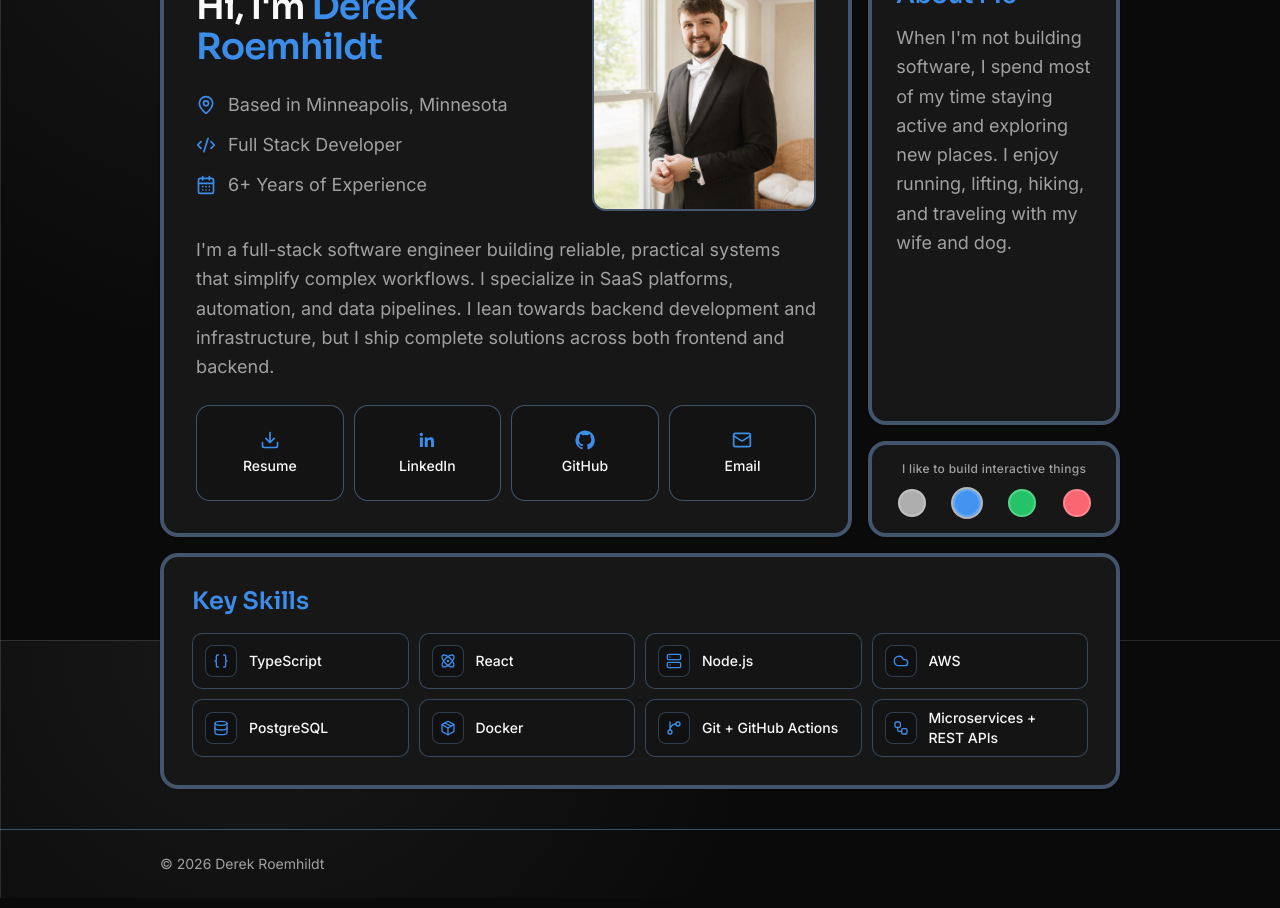
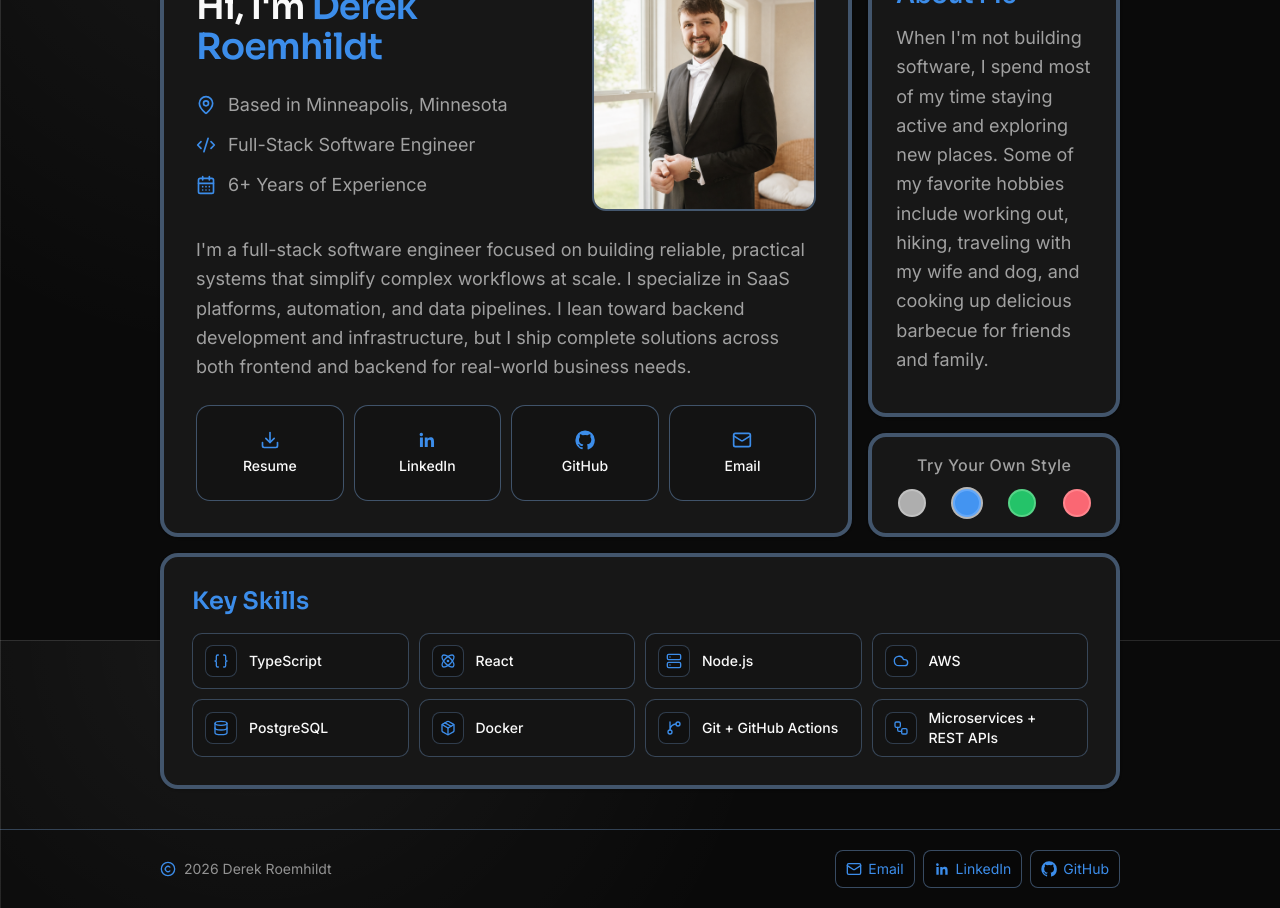
Before and after one commit to Droem19/derek-dev-website, a React (Vite) app in the folder apps/ui/: page / in a window 1280 px wide. Shown: the part 160-1068 px from the top of the page. Built offline with nearby package versions, Linux system fonts and the light colour scheme.

Commit message:
Update About Me + Footer

```diff
--- /dev/null
+++ b/apps/ui/src/components/custom-icons.tsx
@@ -0,0 +1,17 @@
+import type { SVGProps } from 'react';
+
+export function LinkedInIcon(props: SVGProps<SVGSVGElement>) {
+    return (
+        <svg aria-hidden="true" fill="currentColor" viewBox="0 0 24 24" {...props}>
+            <path d="M20.45 20.45h-3.56v-5.57c0-1.33-.03-3.05-1.86-3.05-1.86 0-2.14 1.45-2.14 2.95v5.67H9.33V9h3.41v1.56h.05c.48-.9 1.64-1.86 3.37-1.86 3.61 0 4.28 2.37 4.28 5.46v6.29ZM5.31 7.43a2.06 2.06 0 1 1 0-4.11 2.06 2.06 0 0 1 0 4.11ZM7.09 20.45H3.53V9h3.56v11.45Z" />
+        </svg>
+    );
+}
+
+export function GitHubIcon(props: SVGProps<SVGSVGElement>) {
+    return (
+        <svg aria-hidden="true" fill="currentColor" viewBox="0 0 24 24" {...props}>
+            <path d="M12 .5A11.5 11.5 0 0 0 .5 12.16c0 5.12 3.32 9.45 7.92 10.98.58.11.8-.26.8-.57v-2.02c-3.22.72-3.9-1.4-3.9-1.4-.53-1.37-1.3-1.74-1.3-1.74-1.07-.75.08-.74.08-.74 1.18.08 1.8 1.24 1.8 1.24 1.05 1.82 2.75 1.3 3.42.99.1-.77.4-1.3.74-1.6-2.57-.3-5.27-1.31-5.27-5.85 0-1.3.45-2.36 1.19-3.19-.12-.3-.52-1.5.11-3.13 0 0 .97-.32 3.18 1.22a10.9 10.9 0 0 1 5.8 0c2.2-1.54 3.17-1.22 3.17-1.22.64 1.64.24 2.84.12 3.13.74.83 1.18 1.89 1.18 3.19 0 4.55-2.7 5.55-5.28 5.84.42.37.8 1.08.8 2.18v3.23c0 .32.2.69.8.57a11.67 11.67 0 0 0 7.92-10.98A11.5 11.5 0 0 0 12 .5Z" />
+        </svg>
+    );
+}
--- a/apps/ui/src/layouts/root-layout.tsx
+++ b/apps/ui/src/layouts/root-layout.tsx
@@ -1,11 +1,14 @@
+import { Copyright, Mail } from 'lucide-react';
 import { useEffect } from 'react';
 import { NavLink, Outlet } from 'react-router-dom';
 
+import { GitHubIcon, LinkedInIcon } from '@/components/custom-icons';
 import faviconIco from '../../resources/favicon.ico';
 import favicon16 from '../../resources/favicon-16x16.png';
 import favicon32 from '../../resources/favicon-32x32.png';
 
 const OUTLINE_COLOR_STORAGE_KEY = 'outline-color';
+const EMAIL_ADDRESS = 'droemhildt28@gmail.com';
 
 const OUTLINE_COLORS = [
     { id: 'gray', label: 'Gray' },
@@ -97,9 +100,43 @@ export function RootLayout() {
                 <Outlet />
             </main>
 
-            <footer className="border-t">
-                <div className="mx-auto w-full max-w-5xl px-4 py-6 text-sm text-muted-foreground sm:px-6 lg:px-8">
-                    <p>© {new Date().getFullYear()} Derek Roemhildt</p>
+            <footer className="border-t border-border/80 bg-black/10">
+                <div className="mx-auto flex w-full max-w-5xl items-center justify-between gap-4 px-4 py-5 sm:px-6 lg:px-8">
+                    <p className="flex items-center gap-2 text-xs text-muted-foreground/90 sm:text-sm">
+                        <Copyright className="h-4 w-4 shrink-0 text-ring" />
+                        <span>{new Date().getFullYear()} Derek Roemhildt</span>
+                    </p>
+
+                    <div className="flex items-center gap-2">
+                        <a
+                            aria-label="Send email"
+                            className="group inline-flex items-center gap-1.5 rounded-md border border-border bg-black/15 px-2.5 py-2 text-sm text-ring transition-[transform,box-shadow,border-color,background-color] duration-200 ease-out hover:-translate-y-0.5 hover:scale-105 hover:border-ring hover:bg-black/25 hover:shadow-[0_10px_20px_-12px_var(--color-ring)]"
+                            href={`mailto:${EMAIL_ADDRESS}`}
+                        >
+                            <Mail className="h-4 w-4 transition-transform duration-200 ease-out group-hover:scale-110" />
+                            <span>Email</span>
+                        </a>
+                        <a
+                            aria-label="LinkedIn profile"
+                            className="group inline-flex items-center gap-1.5 rounded-md border border-border bg-black/15 px-2.5 py-2 text-sm text-ring transition-[transform,box-shadow,border-color,background-color] duration-200 ease-out hover:-translate-y-0.5 hover:scale-105 hover:border-ring hover:bg-black/25 hover:shadow-[0_10px_20px_-12px_var(--color-ring)]"
+                            href="https://www.linkedin.com/in/droemhildt"
+                            rel="noreferrer"
+                            target="_blank"
+                        >
+                            <LinkedInIcon className="h-4 w-4 transition-transform duration-200 ease-out group-hover:scale-110" />
+                            <span>LinkedIn</span>
+                        </a>
+                        <a
+                            aria-label="GitHub profile"
+                            className="group inline-flex items-center gap-1.5 rounded-md border border-border bg-black/15 px-2.5 py-2 text-sm text-ring transition-[transform,box-shadow,border-color,background-color] duration-200 ease-out hover:-translate-y-0.5 hover:scale-105 hover:border-ring hover:bg-black/25 hover:shadow-[0_10px_20px_-12px_var(--color-ring)]"
+                            href="https://github.com/Droem19"
+                            rel="noreferrer"
+                            target="_blank"
+                        >
+                            <GitHubIcon className="h-4 w-4 transition-transform duration-200 ease-out group-hover:scale-110" />
+                            <span>GitHub</span>
+                        </a>
+                    </div>
                 </div>
             </footer>
         </div>
--- a/apps/ui/src/pages/home.tsx
+++ b/apps/ui/src/pages/home.tsx
@@ -19,6 +19,7 @@ import { useEffect, useRef, useState } from 'react';
 
 import { Alert, AlertDescription } from '@/components/alert';
 import { Card, CardContent } from '@/components/card';
+import { GitHubIcon, LinkedInIcon } from '@/components/custom-icons';
 import resumePdf from '../../resources/derek-roemhildt-resume.pdf';
 import profilePicture from '../../resources/profile-picture.png';
 
@@ -136,7 +137,7 @@ export function HomePage() {
         <section className="mx-auto w-full max-w-5xl px-4 py-10 sm:px-6 lg:px-8">
             <section className="grid items-start gap-4 lg:grid-cols-[minmax(0,2.2fr)_minmax(13.5rem,0.8fr)] lg:items-stretch">
                 <Card className="rounded-2xl">
-                    <CardContent className="space-y-6 p-6 sm:p-8">
+                    <CardContent className="space-y-6 px-6 pt-6 pb-6 sm:px-8 sm:pt-8 sm:pb-8">
                         <div className="flex flex-col gap-6 md:flex-row md:items-start md:justify-between">
                             <div className="space-y-6">
                                 <h1 className="text-3xl font-semibold tracking-tight sm:text-4xl">
@@ -153,7 +154,7 @@ export function HomePage() {
                                     </p>
                                     <p className="flex items-center gap-3">
                                         <Code2 className="h-5 w-5 shrink-0 text-ring" />
-                                        <span>Full Stack Developer</span>
+                                        <span>Full-Stack Software Engineer</span>
                                     </p>
                                     <p className="flex items-center gap-3">
                                         <CalendarDays className="h-5 w-5 shrink-0 text-ring" />
@@ -170,10 +171,10 @@ export function HomePage() {
                         </div>
 
                         <p className="text-base leading-relaxed text-muted-foreground sm:text-lg">
-                            I&apos;m a full-stack software engineer building reliable, practical systems that simplify
-                            complex workflows. I specialize in SaaS platforms, automation, and data pipelines. I lean
-                            towards backend development and infrastructure, but I ship complete solutions across both
-                            frontend and backend.
+                            I&apos;m a full-stack software engineer focused on building reliable, practical systems that
+                            simplify complex workflows at scale. I specialize in SaaS platforms, automation, and data
+                            pipelines. I lean toward backend development and infrastructure, but I ship complete
+                            solutions across both frontend and backend for real-world business needs.
                         </p>
 
                         <div className="grid grid-cols-2 gap-2.5 sm:grid-cols-4">
@@ -195,8 +196,8 @@ export function HomePage() {
                             <h2 className="text-xl font-semibold text-ring sm:text-2xl">About Me</h2>
                             <p className="text-base leading-relaxed text-muted-foreground sm:text-lg">
                                 When I&apos;m not building software, I spend most of my time staying active and
-                                exploring new places. I enjoy running, lifting, hiking, and traveling with my wife and
-                                dog.
+                                exploring new places. Some of my favorite hobbies include working out, hiking, traveling
+                                with my wife and dog, and cooking up delicious barbecue for friends and family.
                             </p>
                         </CardContent>
                     </Card>
@@ -204,8 +205,8 @@ export function HomePage() {
                     <Card className="rounded-2xl">
                         <CardContent className="p-4">
                             <fieldset aria-label="Outline color selector" className="space-y-3">
-                                <legend className="text-center text-xs font-medium tracking-wide text-muted-foreground">
-                                    I like to build interactive things
+                                <legend className="text-center text-sm font-medium tracking-wide text-muted-foreground sm:text-base">
+                                    Try Your Own Style
                                 </legend>
                                 <div className="grid grid-cols-4 place-items-center gap-2">
                                     {OUTLINE_COLORS.map((color) => (
@@ -289,19 +290,3 @@ function SkillTile({ icon: Icon, label }: { icon: ComponentType<SVGProps<SVGSVGE
         </div>
     );
 }
-
-function LinkedInIcon(props: SVGProps<SVGSVGElement>) {
-    return (
-        <svg aria-hidden="true" fill="currentColor" viewBox="0 0 24 24" {...props}>
-            <path d="M20.45 20.45h-3.56v-5.57c0-1.33-.03-3.05-1.86-3.05-1.86 0-2.14 1.45-2.14 2.95v5.67H9.33V9h3.41v1.56h.05c.48-.9 1.64-1.86 3.37-1.86 3.61 0 4.28 2.37 4.28 5.46v6.29ZM5.31 7.43a2.06 2.06 0 1 1 0-4.11 2.06 2.06 0 0 1 0 4.11ZM7.09 20.45H3.53V9h3.56v11.45Z" />
-        </svg>
-    );
-}
-
-function GitHubIcon(props: SVGProps<SVGSVGElement>) {
-    return (
-        <svg aria-hidden="true" fill="currentColor" viewBox="0 0 24 24" {...props}>
-            <path d="M12 .5A11.5 11.5 0 0 0 .5 12.16c0 5.12 3.32 9.45 7.92 10.98.58.11.8-.26.8-.57v-2.02c-3.22.72-3.9-1.4-3.9-1.4-.53-1.37-1.3-1.74-1.3-1.74-1.07-.75.08-.74.08-.74 1.18.08 1.8 1.24 1.8 1.24 1.05 1.82 2.75 1.3 3.42.99.1-.77.4-1.3.74-1.6-2.57-.3-5.27-1.31-5.27-5.85 0-1.3.45-2.36 1.19-3.19-.12-.3-.52-1.5.11-3.13 0 0 .97-.32 3.18 1.22a10.9 10.9 0 0 1 5.8 0c2.2-1.54 3.17-1.22 3.17-1.22.64 1.64.24 2.84.12 3.13.74.83 1.18 1.89 1.18 3.19 0 4.55-2.7 5.55-5.28 5.84.42.37.8 1.08.8 2.18v3.23c0 .32.2.69.8.57a11.67 11.67 0 0 0 7.92-10.98A11.5 11.5 0 0 0 12 .5Z" />
-        </svg>
-    );
-}
```
